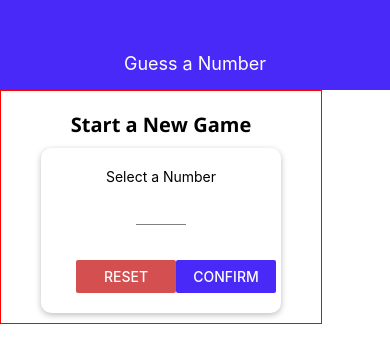
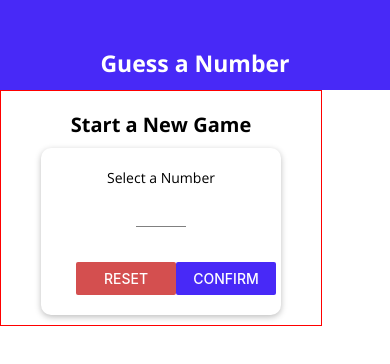
Before and after one commit to Belchenkov/rn-guess-number, a React Native app: screen / in a window 390 px wide. Shown: the top 364 px of the page. Built offline with nearby package versions, Linux system fonts and the light colour scheme.

Commit message:
Wrapper Components & Global Styles

```diff
--- /dev/null
+++ b/components/BodyText.js
@@ -0,0 +1,12 @@
+import React from 'react';
+import { Text, StyleSheet } from "react-native";
+
+const BodyText = ({ children }) => <Text style={styles.body}>{ children }</Text>;
+
+const styles = StyleSheet.create({
+    body: {
+        fontFamily: 'open-sans'
+    }
+});
+
+export default BodyText;
--- a/components/Header.js
+++ b/components/Header.js
@@ -1,10 +1,15 @@
 import React from 'react';
-import { View, Text, StyleSheet } from 'react-native';
+import { View, StyleSheet } from 'react-native';
+
+import TitleText from "./TitleText";
 
 const Header = ({ title }) => {
     return (
         <View style={styles.header}>
-            <Text style={styles.headerTitle}>{ title }</Text>
+            <TitleText style={{
+                color: 'white',
+                fontSize: 23
+            }}>{ title }</TitleText>
         </View>
     );
 };
@@ -16,11 +21,8 @@ const styles = StyleSheet.create({
         paddingTop: 36,
         backgroundColor: '#4829f7',
         alignItems: 'center',
-        justifyContent: 'center'
-    },
-    headerTitle: {
-        color: 'white',
-        fontSize: 18
+        justifyContent: 'center',
+        color: '#fff'
     }
 });
 
--- /dev/null
+++ b/components/TitleText.js
@@ -0,0 +1,13 @@
+import React from 'react';
+import { Text, StyleSheet } from "react-native";
+
+const TitleText = ({ children, style }) => <Text style={{...styles.title, ...style}}>{ children }</Text>;
+
+const styles = StyleSheet.create({
+    title: {
+        fontFamily: 'open-sans-bold',
+        fontSize: 18
+    }
+});
+
+export default TitleText;
--- /dev/null
+++ b/constants/default-styles.js
@@ -0,0 +1,11 @@
+import { StyleSheet } from "react-native";
+
+export default StyleSheet.create({
+    bodyText: {
+        fontFamily: 'open-sans'
+    },
+    title: {
+        fontFamily: 'open-sans-bold',
+        fontSize: 18
+    }
+})
--- a/screens/GameScreen.js
+++ b/screens/GameScreen.js
@@ -3,6 +3,7 @@ import { View, StyleSheet, Text, Button, Alert } from "react-native";
 
 import NumberContainer from "../components/NumberContainer";
 import Card from "../components/Card";
+import DefaultStyles from '../constants/default-styles';
 
 const generateRandomBetween = (min, max, exclude) => {
     min = Math.ceil(min);
@@ -57,7 +58,7 @@ const GameScreen = ({ userChoice, onGameOver }) => {
 
     return (
         <View style={styles.screen}>
-            <Text>Opponent's Guess</Text>
+            <Text style={DefaultStyles.title}>Opponent's Guess</Text>
             <NumberContainer>{currentGuess}</NumberContainer>
             <Card style={styles.buttonContainer}>
                 <Button title="LOWER" onPress={nextGuessHandler.bind(this, 'lower')} />
--- a/screens/StartGameScreen.js
+++ b/screens/StartGameScreen.js
@@ -13,6 +13,8 @@ import Card from "../components/Card";
 import colors from "../constants/colors";
 import Input from "../components/Input";
 import NumberContainer from "../components/NumberContainer";
+import BodyText from "../components/BodyText";
+import TitleText from "../components/TitleText";
 
 const StartGameScreen = ({ onStartGame }) => {
     const [enteredValue, setEnteredValue] = useState('');
@@ -63,9 +65,9 @@ const StartGameScreen = ({ onStartGame }) => {
             Keyboard.dismiss();
         }}>
             <View style={styles.screen}>
-                <Text style={styles.title}>Start a New Game</Text>
+                <TitleText style={styles.title}>Start a New Game</TitleText>
                 <Card style={styles.inputContainer}>
-                    <Text>Select a Number</Text>
+                    <BodyText style={styles.text}>Select a Number</BodyText>
                     <Input
                         style={styles.input}
                         blurOnSubmit
@@ -132,6 +134,9 @@ const styles = StyleSheet.create({
     summaryContainer: {
         marginTop: 20,
         alignItems: 'center'
+    },
+    text: {
+        fontFamily: 'open-sans'
     }
 });
 
```
